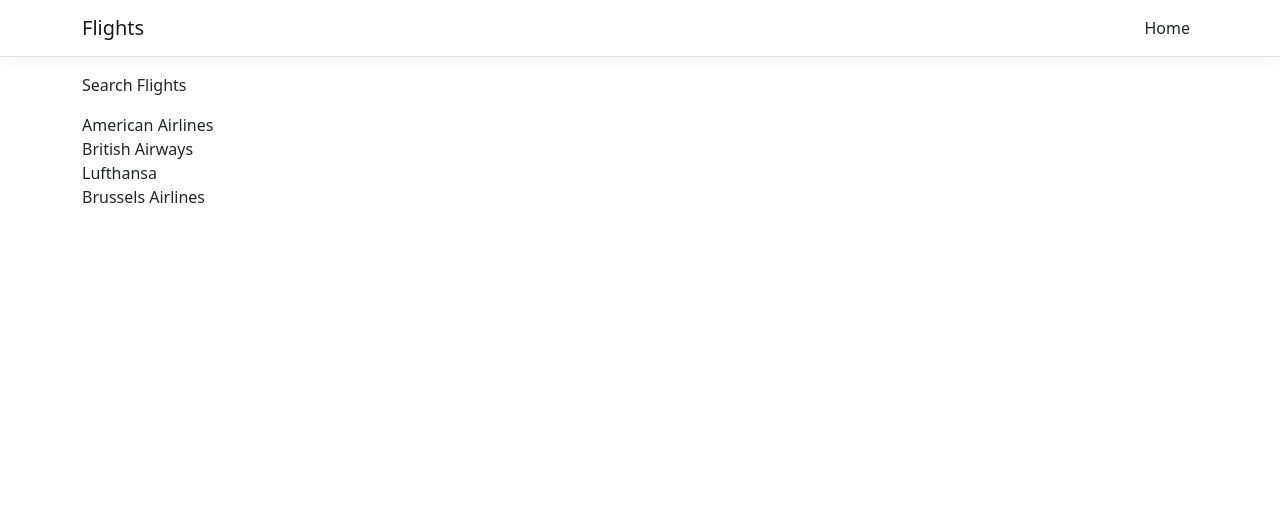
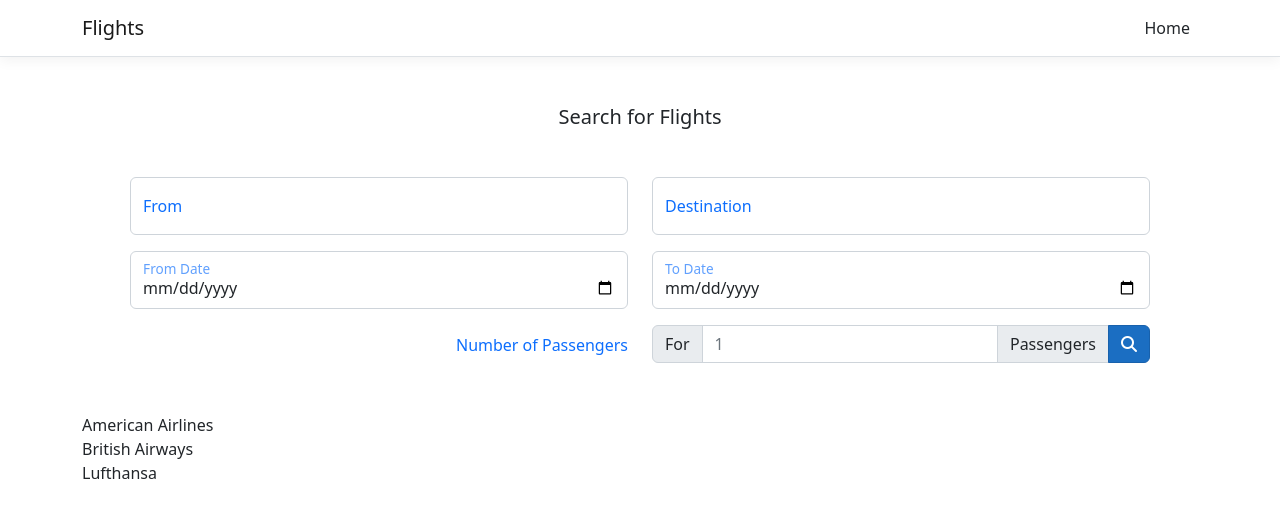
Before and after one commit to furiax/Tutorial.Flights, an Angular app in the folder Flights/ClientApp/: page / in a window 1280 px wide. Shown: the top 518 px of the page. Built offline with nearby package versions, Linux system fonts and the light colour scheme.

Commit message:
added the styling and layout for the search flights page

```diff
--- a/Flights/ClientApp/src/app/search-flights/search-flights.component.html
+++ b/Flights/ClientApp/src/app/search-flights/search-flights.component.html
@@ -1,4 +1,60 @@
-<p>Search Flights</p>
+<h5 class="text-md-center m-5">Search for Flights</h5>
+
+<div class="m-5 d-grid gap-3">
+
+  <div class="row">
+
+    <div class="col">
+      <div class="form-floating">
+        <input placeholder="From" class="form-control" />
+        <label class="text-primary form-label">From</label>
+      </div>
+    </div>
+
+    <div class="col">
+      <div class="form-floating">
+        <input placeholder="Destination" class="form-control" />
+        <label class="text-primary form-label">Destination</label>
+      </div>
+    </div>
+
+  </div>
+
+  <div class="row">
+
+    <div class="col">
+      <div class="form-floating">
+        <input type="date" placeholder="From Date" class="form-control" />
+        <label class="text-primary form-label">From Date</label>
+      </div>
+    </div>
+
+    <div class="col">
+      <div class="form-floating">
+        <input type="date" placeholder="To Date" class="form-control" />
+        <label class="text-primary form-label">To Date</label>
+      </div>
+    </div>
+
+  </div>
+  <div class="row">
+    <div class="col text-end">
+      <label class="form-label text-primary mt-2">Number of Passengers</label>
+    </div>
+    <div class="col">
+      <div class="input-group">
+        <div class="input-group-text">For</div>
+        <input class="form-control" type="number" placeholder="1"/>
+        <div class="input-group-text">Passengers</div>
+
+        <button type="submit" class="btn-primary btn">
+          <i class="fas fa-search"></i>
+        </button>
+      </div>
+    </div>
+  </div>
+
+</div>
 
 <div *ngFor="let flight of searchResult">
   {{flight}}
--- a/Flights/ClientApp/src/app/search-flights/search-flights.component.ts
+++ b/Flights/ClientApp/src/app/search-flights/search-flights.component.ts
@@ -10,7 +10,6 @@
   searchResult: any = [
     "American Airlines",
     "British Airways",
-    "Lufthansa",
-    "Brussels Airlines"
+    "Lufthansa"
   ]
 }
```
